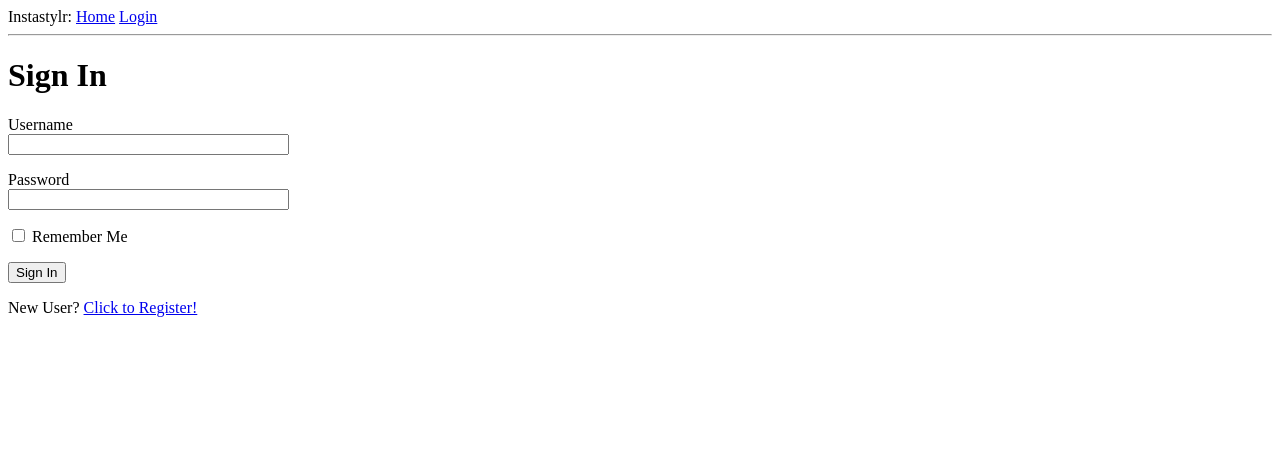
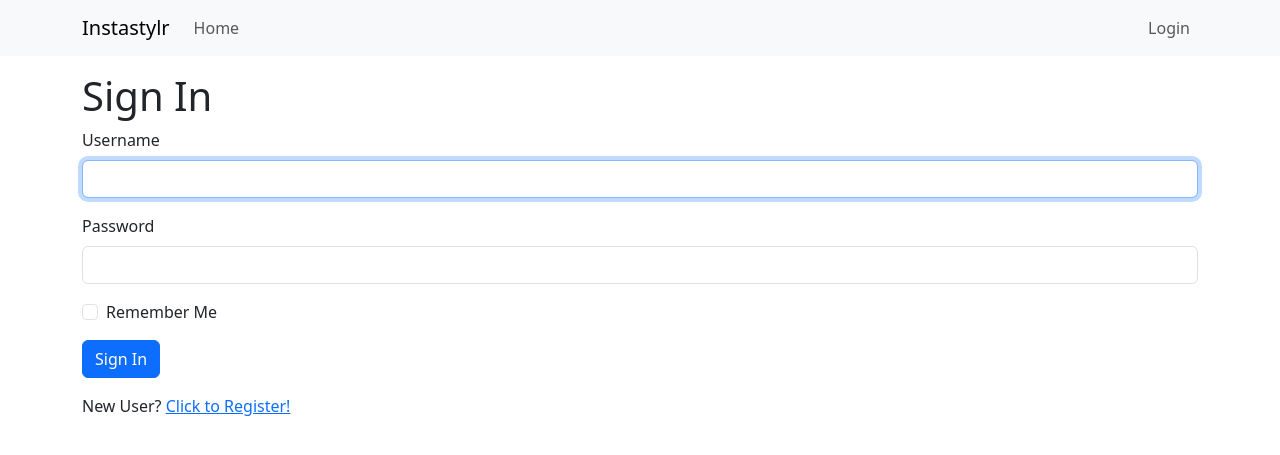
Before and after one commit to maniac-lovesongs/formatting-app-backend, a Flask app: page /auth/login in a window 1280 px wide. Shown: the top 455 px of the page. Run offline with Flask 3, Linux system fonts and the light colour scheme; parts of the project's set-up code (start-up, migrations or seed data) failed here and were passed over; some libraries are stand-ins or nearby versions.

Commit message:
login completed

```diff
--- a/app/__init__.py
+++ b/app/__init__.py
@@ -25,4 +25,8 @@ def create_app(config_class=Config):
     from app.auth import bp as auth_bp
     app.register_blueprint(auth_bp, url_prefix='/auth')
 
+    from app.user import bp as user_bp
+    app.register_blueprint(user_bp, url_prefix='/user')
+
+
     return app
--- a/app/auth/routes.py
+++ b/app/auth/routes.py
@@ -1,6 +1,5 @@
 from urllib.parse import urlsplit
 from flask import render_template, flash, redirect, url_for, request
-import sqlalchemy as sa
 from flask_login import current_user, login_user, logout_user
 from app.auth import bp
 from app import db
--- a/app/templates/auth/login.html
+++ b/app/templates/auth/login.html
@@ -1,25 +1,8 @@
-{% extends "base.html" %}
+{% extends 'base.html' %}
+{% import "bootstrap_wtf.html" as wtf %}
 
 {% block content %}
     <h1>Sign In</h1>
-    <form action="" method="post" novalidate>
-        {{ form.hidden_tag() }}
-        <p>
-            {{ form.username.label }}<br>
-            {{ form.username(size=32) }}<br>
-            {% for error in form.username.errors %}
-            <span style="color: red;">[{{ error }}]</span>
-            {% endfor %}
-        </p>
-        <p>
-            {{ form.password.label }}<br>
-            {{ form.password(size=32) }}<br>
-            {% for error in form.password.errors %}
-            <span style="color: red;">[{{ error }}]</span>
-            {% endfor %}
-        </p>
-        <p>{{ form.remember_me() }} {{ form.remember_me.label }}</p>
-        <p>{{ form.submit() }}</p>
-    </form>
+    {{ wtf.quick_form(form) }}
     <p>New User? <a href="{{ url_for('auth.register') }}">Click to Register!</a></p>
 {% endblock %}
--- a/app/templates/base.html
+++ b/app/templates/base.html
@@ -1,31 +1,59 @@
-<html>
+<!doctype html>
+<html lang="en">
     <head>
+        <meta charset="utf-8">
+        <meta name="viewport" content="width=device-width, initial-scale=1">
         {% if title %}
             <title>{{ title }} - instastylr</title>
         {% else %}
             <title>instastylr</title>
         {% endif %}
+        <link
+            href="https://cdn.jsdelivr.net/npm/bootstrap@5.3.2/dist/css/bootstrap.min.css"
+            rel="stylesheet"
+            integrity="sha384-T3c6CoIi6uLrA9TneNEoa7RxnatzjcDSCmG1MXxSR1GAsXEV/Dwwykc2MPK8M2HN"
+            crossorigin="anonymous">
     </head>
     <body>
-        <div>
-            Instastylr:
-            <a href="{{ url_for('main.index') }}">Home</a>
+        <nav class="navbar navbar-expand-lg bg-body-tertiary">
+            <div class="container">
+              <a class="navbar-brand" href="{{ url_for('main.index') }}">Instastylr</a>
+              <button class="navbar-toggler" type="button" data-bs-toggle="collapse" data-bs-target="#navbarSupportedContent" aria-controls="navbarSupportedContent" aria-expanded="false" aria-label="Toggle navigation">
+                <span class="navbar-toggler-icon"></span>
+              </button>
+              <div class="collapse navbar-collapse" id="navbarSupportedContent">
+                <ul class="navbar-nav me-auto mb-2 mb-lg-0">
+                  <li class="nav-item">
+                    <a class="nav-link" aria-current="page" href="{{ url_for('main.index') }}">Home</a>
+                  </li>
+                </ul>
+                <ul class="navbar-nav mb-2 mb-lg-0">
                   {% if current_user.is_anonymous %}
-            <a href="{{ url_for('auth.login') }}">Login</a>
+                  <li class="nav-item">
+                    <a class="nav-link" aria-current="page" href="{{ url_for('auth.login') }}">Login</a>
+                  </li>
                   {% else %}
-            <a href="{{ url_for('auth.logout') }}">Logout</a>
+                  <li class="nav-item">
+                    <a class="nav-link" aria-current="page" href="{{ url_for('auth.logout') }}">Logout</a>
+                  </li>
                   {% endif %}
+                </ul>
               </div>
-        <hr>
+            </div>
+          </nav>
+        <div class="container mt-3">
                 {% with messages = get_flashed_messages() %}
                     {% if messages %}
-        <ul>
                         {% for message in messages %}
-            <li>{{ message }}</li>
+                        <div class="alert alert-info" role="alert">{{ message }}</div>
                         {% endfor %}
-        </ul>
                     {% endif %}
                 {% endwith %}
             {% block content %}{% endblock %}
+          </div>
+        <script
+            src="https://cdn.jsdelivr.net/npm/bootstrap@5.3.2/dist/js/bootstrap.bundle.min.js"
+            integrity="sha384-C6RzsynM9kWDrMNeT87bh95OGNyZPhcTNXj1NW7RuBCsyN/o0jlpcV8Qyq46cDfL"
+            crossorigin="anonymous"></script>
     </body>
 </html>
--- /dev/null
+++ b/app/templates/bootstrap_wtf.html
@@ -0,0 +1,70 @@
+{% macro form_field(field, autofocus) %}
+  {%- if field.type == 'BooleanField' %}
+  <div class="form-check mb-3">
+    {{ field(class='form-check-input') }}
+    {{ field.label(class='form-check-label') }}
+  </div>
+  {%- elif field.type == 'RadioField' %}
+    {{ field.label(class='form-label') }}
+    {%- for item in field %}
+    <div class="form-check{% if loop.last %} mb-3{% endif %}">
+      {{ item(class='form-check-input') }}
+      {{ item.label(class='form-check-label') }}
+    </div>
+    {%- endfor %}
+  {%- elif field.type == 'SelectField' %}
+    {{ field.label(class='form-label') }}
+    {{ field(class='form-select mb-3') }}
+  {%- elif field.type == 'TextAreaField' %}
+  <div class="mb-3">
+    {{ field.label(class='form-label') }}
+    {% if autofocus %}
+      {{ field(class='form-control' + (' is-invalid' if field.errors else ''), autofocus=True) }}
+    {% else %}
+      {{ field(class='form-control' + (' is-invalid' if field.errors else '')) }}
+    {% endif %}
+    {%- for error in field.errors %}
+    <div class="invalid-feedback">{{ error }}</div>
+    {%- endfor %}
+  </div>
+  {%- elif field.type == 'SubmitField' %}
+  {{ field(class='btn btn-primary mb-3') }}
+  {%- else %}
+  <div class="mb-3">
+    {{ field.label(class='form-label') }}
+    {% if autofocus %}
+      {{ field(class='form-control' + (' is-invalid' if field.errors else ''), autofocus=True) }}
+    {% else %}
+      {{ field(class='form-control' + (' is-invalid' if field.errors else '')) }}
+    {% endif %}
+    {%- for error in field.errors %}
+    <div class="invalid-feedback">{{ error }}</div>
+    {%- endfor %}
+  </div>
+  {%- endif %}
+{% endmacro %}
+
+{% macro quick_form(form, action="", method="post", id="", novalidate=False) %}
+<form novalidate
+  {%- if action != None %} action="{{ action }}"{% endif -%}
+  {%- if method %} method="{{ method }}"{% endif %}
+  {%- if id %} id="{{ id }}"{% endif -%}
+  {%- if novalidate %} novalidate{% endif -%}>
+  {{ form.hidden_tag() }}
+  {%- for field, errors in form.errors.items() %}
+    {%- if form[field].widget.input_type == 'hidden' %}
+      {%- for error in errors %}
+      <div class="invalid-feedback">{{ error }}</div>
+      {%- endfor %}
+    {%- endif %}
+  {%- endfor %}
+
+  {% set ns = namespace(first_field=true) %}
+  {%- for field in form %}
+    {% if field.widget.input_type != 'hidden' -%}
+      {{ form_field(field, ns.first_field) }}
+      {% set ns.first_field = false %}
+    {%- endif %}
+  {%- endfor %}
+</form>
+{% endmacro %}
--- /dev/null
+++ b/app/user/__init__.py
@@ -0,0 +1,5 @@
+from flask import Blueprint
+
+bp = Blueprint('user', __name__)
+
+from app.user import routes
--- /dev/null
+++ b/app/user/routes.py
@@ -0,0 +1,5 @@
+from app.user import bp
+
+@bp.route('/')
+def index():
+    return 'This is The User Blueprint'
```
Also changed, not shown: app/templates/auth/register.html (+2 -32 lines). Lines whose indentation alone changed are shown as unchanged.
